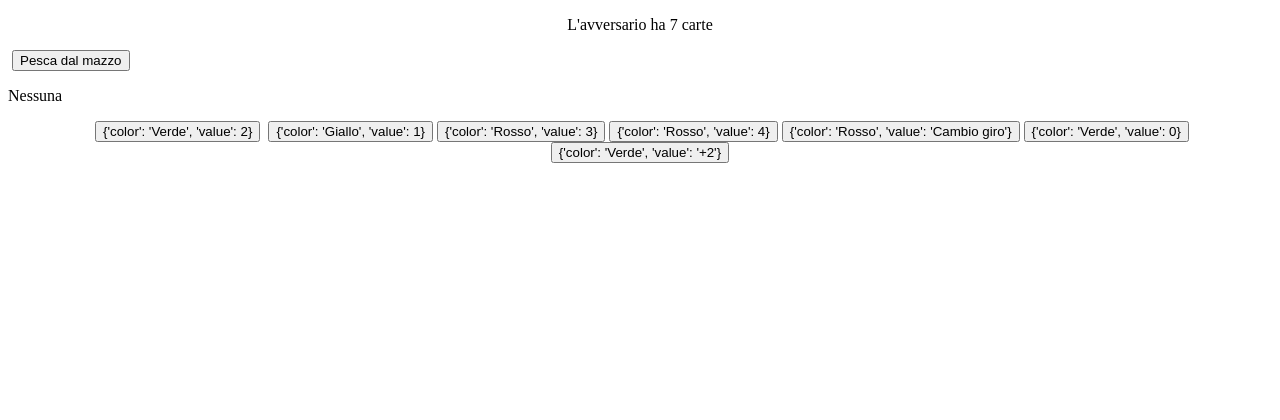
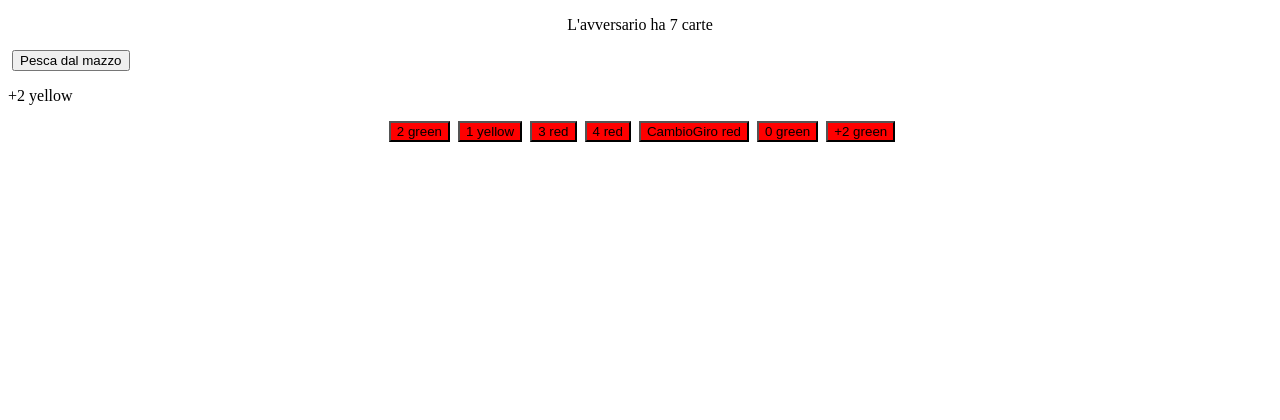
Before and after one commit to LorenzoPezzolesi/Progetto_di_fine_anno-, a Flask app: page / in a window 1280 px wide. Shown: the top 420 px of the page. Run offline with Flask 3, Linux system fonts and the light colour scheme.

Commit message:
Creata logica base per turni giocatori

```diff
--- a/app.py
+++ b/app.py
@@ -1,4 +1,4 @@
-from flask import Flask, render_template
+from flask import Flask, render_template, request
 import random
 
 def get_last_played_card():
@@ -9,22 +9,22 @@ def get_last_played_card():
 
 def create_deck():
     deck = []
-    for color in ["Rosso", "Verde", "Giallo", "Blu"]:
+    for color in ["red", "green", "yellow", "blue"]:
         for value in range(10):
             card = {
                 "color": color,
-                "value": value
+                "value": str(value)
             }
             deck.append(card)
-        for effect in ["Cambio giro", "Blocco", "+2"]:
+        for effect in ["CambioGiro", "Blocco", "+2"]:
             card = {
                 "color": color,
                 "value": effect
             }
             deck.append(card)
-    for effect in ["Cambio colore", "+4"]:
+    for effect in ["CambioColore", "+4"]:
         card = {
-            "color": "Nessuno",
+            "color": "white",
             "value": effect
         }
         deck.append(card)
@@ -39,19 +39,82 @@ app = Flask(__name__)
 
 deck = shuffle_deck(create_deck())
 
-enemy_cards = []
+opponent_cards = []
 for i in range(7):
-    enemy_cards.append(deck.pop())
+    opponent_cards.append(deck.pop())
 
 player_cards = []
 for i in range(7):
     player_cards.append(deck.pop())
 
-played_cards = []
+played_cards = [deck.pop()]
+last_player_name = "none"
 
 @app.route("/", methods=["GET", "POST"])
 def index():
-    return render_template("index.html", enemy_cards_count=len(enemy_cards), last_played_card=get_last_played_card(), player_cards=player_cards)
+    # Indico che last_player_name è una variabile globale
+    global last_player_name
+    # Se il giocatore può eseguire il suo turno (non è bloccato, etc.)
+    if can_execute_turn("player"):
+        # Esegui il turno del giocatore
+        execute_player_turn()
+        # Indica che l'ultimo giocatore è il giocatore
+        last_player_name = "player"
+    if can_execute_turn("opponent"):
+        execute_opponent_turn()
+        last_player_name = "opponent"
+    # Creo la pagina da mostrare all'utente con:
+    # - Num carte avversario
+    # - Ultima carta giocata
+    # - Carte della mano del giocatore
+    return render_template("index.html", enemy_cards_count=len(opponent_cards), last_played_card=get_card_description(get_last_played_card()), player_cards=get_hand_descriptions(player_cards))
+
+def get_card_description(card: dict[str, str]) -> str:
+    return str(card["value"]) + " " + card["color"]
+
+def get_hand_descriptions(hand: list[dict[str, str]]) -> list[str]:
+    descriptions = []
+    for card in hand:
+        descriptions.append(get_card_description(card))
+    return descriptions
+
+def execute_player_turn():
+    global turn
+    if request.method == "GET":
+        url_parts = request.url.split("=")
+        has_action = len(url_parts) > 1
+        if has_action:
+            action_type = url_parts[1].lower()
+            if action_type == "draw":
+                player_cards.append(deck.pop())
+    elif request.method == "POST":
+        played_card_parts = request.form.get("played_card").split(" ")
+        played_card = {
+            "color": played_card_parts[1],
+            "value": played_card_parts[0],
+        }
+        if can_card_be_played(played_card):
+            played_cards.append(played_card)
+            player_cards.remove(played_card)
+
+def execute_opponent_turn():
+    global turn
+    for card in opponent_cards:
+        if can_card_be_played(card):
+            played_cards.append(card)
+            opponent_cards.remove(card)
+            return
+    opponent_cards.append(deck.pop())
+
+def can_card_be_played(card: dict[str, str]) -> bool:
+    top_played_card = get_last_played_card()
+    return card["color"] == top_played_card["color"] or card["value"] == top_played_card["value"] or card["color"] == "white"
+
+def can_execute_turn(player_name: str) -> bool:
+    if player_name == last_player_name or last_player_name == "none":
+        return True
+    top_played_card = get_last_played_card()
+    return top_played_card["value"] != "Blocco" and top_played_card["value"] != "CambioGiro" and top_played_card["value"] != "+2" and top_played_card["value"] != "+4"
 
 if __name__ == "__main__":
     app.run(debug=True, port=3000)
--- a/templates/index.html
+++ b/templates/index.html
@@ -23,8 +23,9 @@
             <p>L'avversario ha {{ enemy_cards_count }} carte</p>
         </div>
         <div>
-            <form action="GET">
+            <form method="GET" action="/">
                 <img src="" alt="">
+                <input type="hidden" name="action" value="draw"/>
                 <input type="submit" value="Pesca dal mazzo"/>
             </form>
         </div>
@@ -32,16 +33,11 @@
             <p>{{ last_played_card }}</p>
         </div>
         <div>
-            <form action="POST">
-                <img src="" alt="">
-                <input type="submit" value="{{ player_cards[0] }}" name="played_card">
-                <img src="" alt="">
-                <input type="submit" value="{{ player_cards[1] }}" name="played_card">
-                <input type="submit" value="{{ player_cards[2] }}" name="played_card">
-                <input type="submit" value="{{ player_cards[3] }}" name="played_card">
-                <input type="submit" value="{{ player_cards[4] }}" name="played_card">
-                <input type="submit" value="{{ player_cards[5] }}" name="played_card">
-                <input type="submit" value="{{ player_cards[6] }}" name="played_card">
+            <form method="POST" action="/">
+                {% for card in player_cards %}
+                    <img src="" alt="">
+                    <input type="submit" value="{{ card }}" name="played_card" style="background-color: red;">
+                {% endfor %}
             </form>
         </div>
     </body>
```
